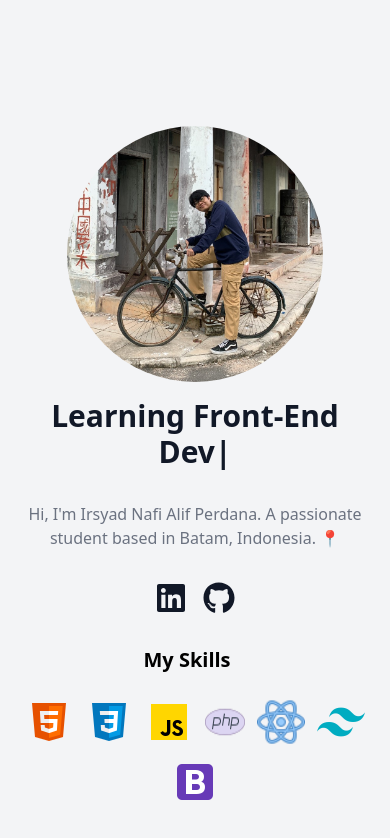
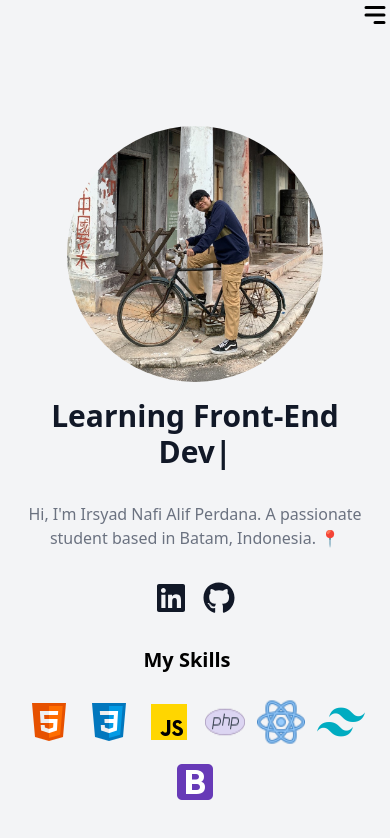
Before and after one commit to IrsyadNafiA/react-portfolio, a React (Vite) app: page / in a window 390 px wide. Shown: the top 838 px of the page. Built offline with nearby package versions, Linux system fonts and the light colour scheme.

Commit message:
update navbar

```diff
--- a/src/components/Layouts/navigation.layouts.jsx
+++ b/src/components/Layouts/navigation.layouts.jsx
@@ -17,12 +17,15 @@ const Navigation = () => {
     }
 
     return(
-        <div className="absolute z-50">
+        <div className="absolute z-50 w-full">
+           <div className="w-full flex items-end justify-end">
+
             <HiMenuAlt3
-            size={30}
-            onClick={handleNav}
-            className="absolute top-7 right-4 z-[99] md:hidden"
-            />
+                size={30}
+                onClick={handleNav}
+                className=" md:hidden"
+                />
+           </div>
             {
                 nav ? (
                     <div className='fixed w-full h-screen bg-gray-900/90 flex flex-col justify-center items-center z-20'>
```
